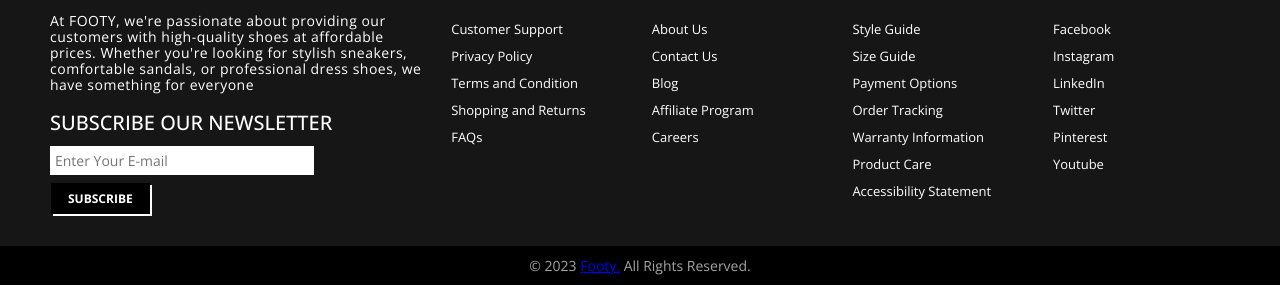
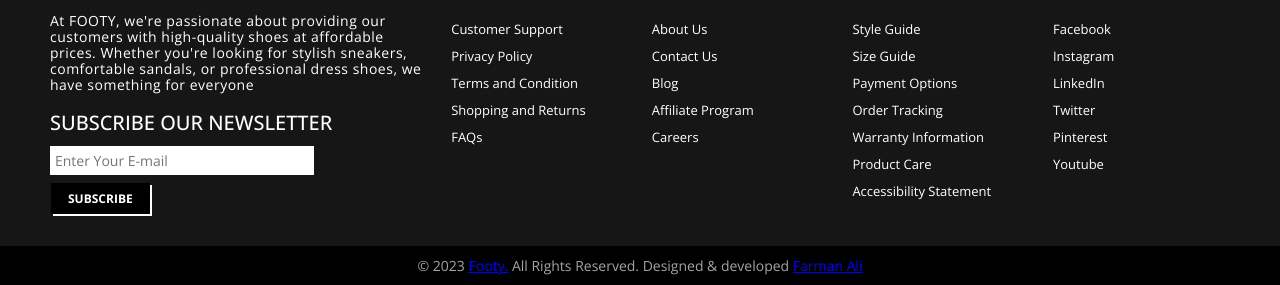
Before and after one commit to farmanali6349/footy, a plain HTML site: page HTML/contact.html in a window 1280 px wide. Shown: the part 2163-2448 px from the top of the page. Drawn offline with nearby package versions, Linux system fonts and the light colour scheme.

Commit message:
Update contact.html

```diff
--- a/HTML/contact.html
+++ b/HTML/contact.html
@@ -1267,7 +1267,7 @@
 
     <!------------------------ Copyright ----------------------->
     <section id="copyright">
-        <p>© 2023 <a href="#">Footy.</a> All Rights Reserved.</p>
+        <p>© 2023 <a href="#">Footy.</a> All Rights Reserved. Designed & developed <a href="https://www.linkedin.com/in/farmanali6349/">Farman Ali</a></p>
     </section>
 
 
```
